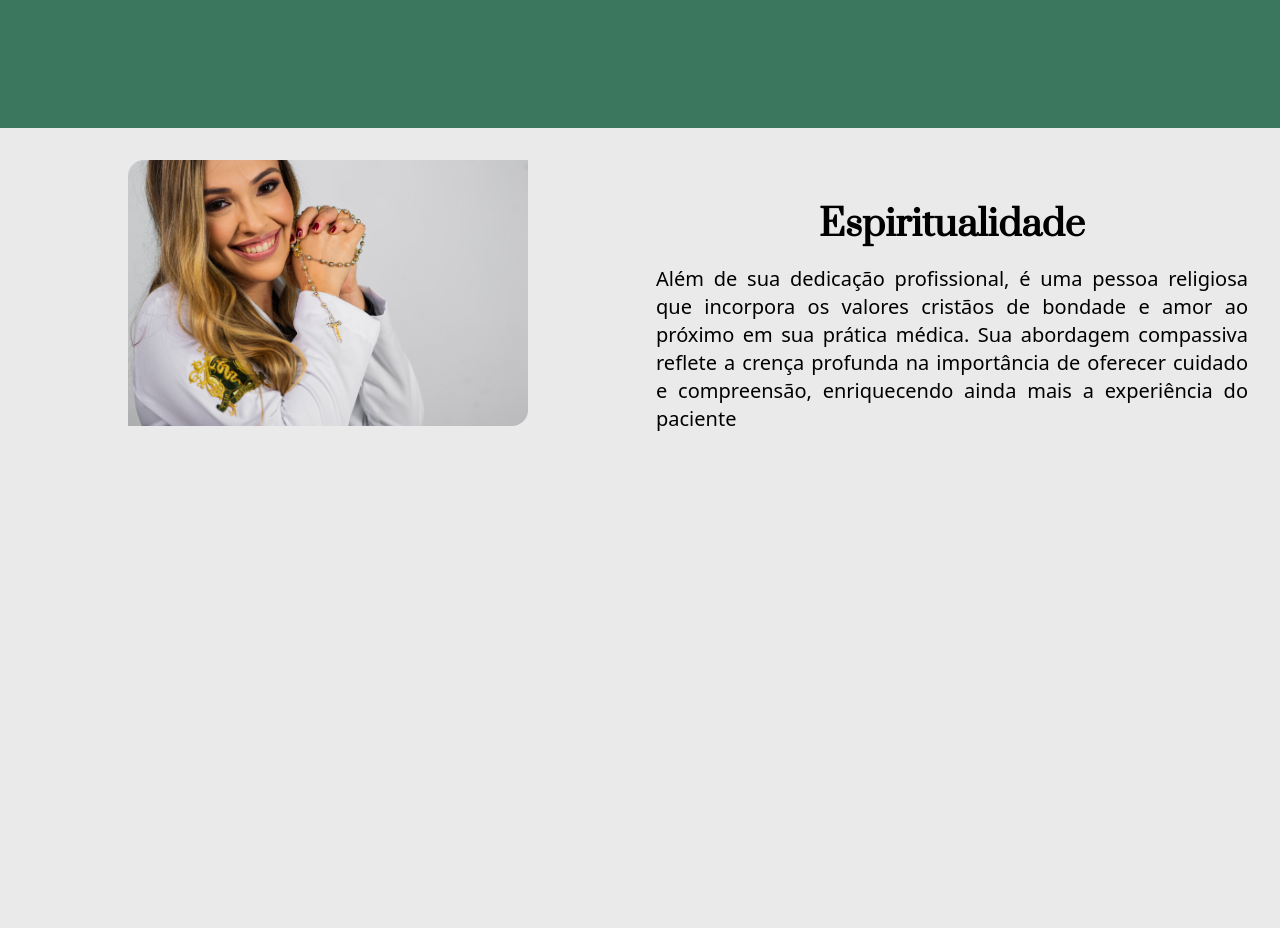
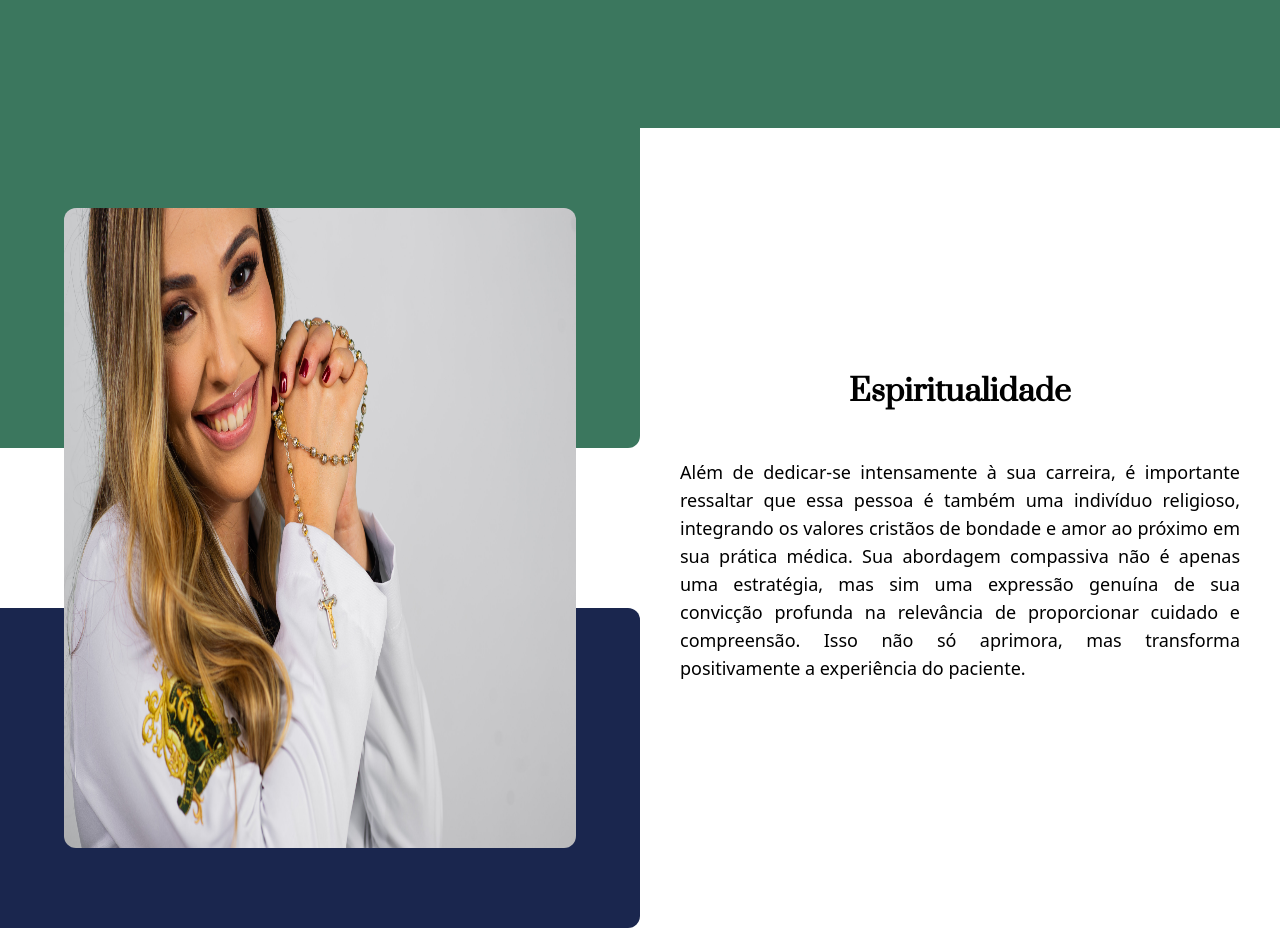
Before and after one commit to sabiss/clinicaDraGabrielaBezerra, a plain HTML site: page index.html in a window 1280 px wide. Shown: the part 1620-2548 px from the top of the page. Before the commit the page ends 2110 px from the top, so only its background shows below. Drawn offline with nearby package versions, Linux system fonts and the light colour scheme.

Commit message:
FEAT: melhorando fontes e texto da section espiritualidade

```diff
--- a/index.html
+++ b/index.html
@@ -134,7 +134,7 @@
         class="flex flex-col min-h-screen justify-around p-3 lg:flex-row lg:pt-8"
       >
         <h2
-          class="tituloDeApresentacao my-3 mb-8 font-extrabold sm:text-2xl px-2 lg:hidden"
+          class="tituloDeApresentacao my-3 mb-8 font-extrabold text-2xl sm:text-2xl px-2 lg:hidden"
         >
           Conheça a Dra. Gabriela Bezerra: Compromisso com a Excelência Médica
         </h2>
@@ -149,13 +149,11 @@
           class="p-4 lg:w-1/2 flex justify-center items-center flex-col lg:p-8"
         >
           <h1
-            class="tituloDeApresentacao my-3 text-left font-extrabold text-2xl hidden lg:flex lg:text-4xl"
+            class="tituloDeApresentacao my-3 text-left hidden lg:flex font-extrabold lg:text-2xl xl:text-3xl"
           >
             Conheça a Dra. Gabriela Bezerra: Compromisso com a Excelência Médica
           </h1>
-          <p
-            class="my-5 text-justify sm:text-xl textoSobreADra font-normal lg:text-xl"
-          >
+          <p class="my-5 text-justify textoSobreADra lg:text-lg">
             Dra. Gabriela Bezerra, médica formada na UFRN entre 2017 e 2023,
             destaca-se por sua abordagem holística no cuidado com o paciente.
             Cofundadora da Liga de Clínica Médica (Laclim) e ativa em ligas de
@@ -186,10 +184,12 @@
           <div
             class="mt-5 p-8 flex flex-col items-center justify-evenly lg:w-1/2"
           >
-            <h2 class="pilarDedicacao font-extrabold text-2xl mb-5 lg:text-4xl">
+            <h2
+              class="pilarDedicacao font-extrabold mb-8 text-xl lg:text-2xl xl:text-3xl"
+            >
               Dedicação
             </h2>
-            <p class="text-justify lg:text-xl sm:text-xl">
+            <p class="text-justify sm:text-xl lg:text-lg">
               é amplamente reconhecida pela sua
               <span class="bg-[#003921] text-white p-1 font-bold rounded-lg"
                 >dedicação</span
@@ -207,11 +207,9 @@
         </div>
         <div class="bg-[#3B775E] w-full h-32"></div>
       </section>
-      <section class="flex h-auto p-4">
-        <div class="lg:hidden flex flex-col items-center">
-          <h2
-            class="font-extrabold text-2xl mb-5 lg:text-4xl pilarEspiritualidade"
-          >
+      <section class="flex h-auto bg-[#FFFFFF]">
+        <div class="lg:hidden flex flex-col items-center p-4">
+          <h2 class="font-extrabold text-2xl mb-5 pilarEspiritualidade">
             Espiritualidade
           </h2>
           <img
@@ -227,28 +225,39 @@
             mais a experiência do paciente.
           </p>
         </div>
-        <div class="hidden lg:flex w-1/2 justify-center items-center p-4">
+        <div class="hidden lg:flex w-1/2 min-h-screen relative">
+          <div class="h-screen flex flex-col justify-between w-full z-0">
+            <div class="h-2/5 bg-[#3B775E] rounded-br-xl"></div>
+            <div class="h-2/5 bg-[#1A264E] rounded-r-xl"></div>
+          </div>
           <img
             src="./assets/espiritualidade.jpg"
-            class="rounded-tl-2xl rounded-br-2xl mb-8 w-[600px] sm:w-[400px]"
-            alt="gabriela com as mãis juntas ao rosto e com um terço entre elas"
+            alt=""
+            class="w-4/5 h-4/5 z-10 absolute rounded-xl top-1/2 left-1/2 -translate-x-1/2 -translate-y-1/2"
           />
         </div>
         <div
-          class="hidden lg:flex w-1/2 flex-col p-4 items-center justify-center box-border"
+          class="hidden lg:flex w-1/2 min-h-screen items-center justify-center"
         >
-          <h2
-            class="font-extrabold text-2xl mb-5 lg:text-4xl pilarEspiritualidade mt-5"
+          <div
+            class="flex flex-col items-center p-10 lg:w-[600px] xl:w-[800px]"
           >
-            Espiritualidade
-          </h2>
-          <p class="text-justify lg:text-xl sm:text-xl">
-            Além de sua dedicação profissional, é uma pessoa religiosa que
-            incorpora os valores cristãos de bondade e amor ao próximo em sua
-            prática médica. Sua abordagem compassiva reflete a crença profunda
-            na importância de oferecer cuidado e compreensão, enriquecendo ainda
-            mais a experiência do paciente
-          </p>
+            <h2
+              class="mb-8 pilarEspiritualidade font-extrabold lg:text-2xl xl:text-3xl"
+            >
+              Espiritualidade
+            </h2>
+            <p class="text-justify mt-4 lg:text-lg">
+              Além de dedicar-se intensamente à sua carreira, é importante
+              ressaltar que essa pessoa é também uma indivíduo religioso,
+              integrando os valores cristãos de bondade e amor ao próximo em sua
+              prática médica. Sua abordagem compassiva não é apenas uma
+              estratégia, mas sim uma expressão genuína de sua convicção
+              profunda na relevância de proporcionar cuidado e compreensão. Isso
+              não só aprimora, mas transforma positivamente a experiência do
+              paciente.
+            </p>
+          </div>
         </div>
       </section>
     </main>
```
